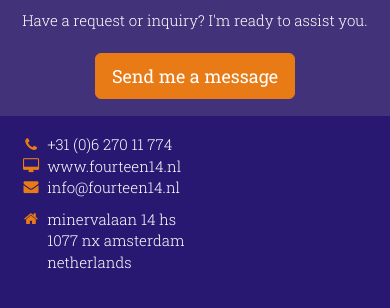
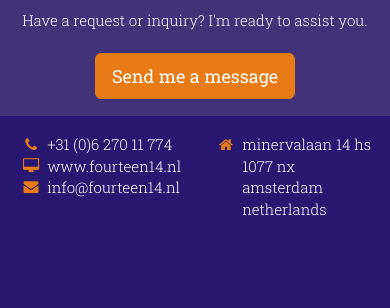
Before and after one commit to Binister/fourteen14, a plain HTML site: page index.html in a window 390 px wide. Shown: the part 400-708 px from the top of the page. Drawn offline with nearby package versions, Linux system fonts and the light colour scheme; files whose address does not match are found by name.

Commit message:
Put contact details in 2 columns on mobile

```diff
--- a/index.html
+++ b/index.html
@@ -44,14 +44,14 @@
               </div>
             </div>
             <div class="row p-b-1 p-t-5">
-              <div class="col-sm-6">
+              <div class="col-xs-6">
                 <ul class="fa-ul">
                   <li><i class="fa-li fa fa-phone icon"></i> +31 (0)6 270 11 774</li>
                   <li><i class="fa-li fa fa-desktop icon"></i> <a href="http://fourteen14.nl">www.fourteen14.nl</a></li>
                   <li><i class="fa-li fa fa-envelope icon"></i> <a href="mailto:info@fourteen14.nl">info@fourteen14.nl</a></li>
                 </ul>
               </div>
-              <div class="col-sm-6">
+              <div class="col-xs-6">
                 <ul class="fa-ul">
                   <li><i class="fa-li fa fa-home icon"></i> minervalaan 14 hs<br>1077 nx amsterdam<br>netherlands</li>
                 </ul>
```
